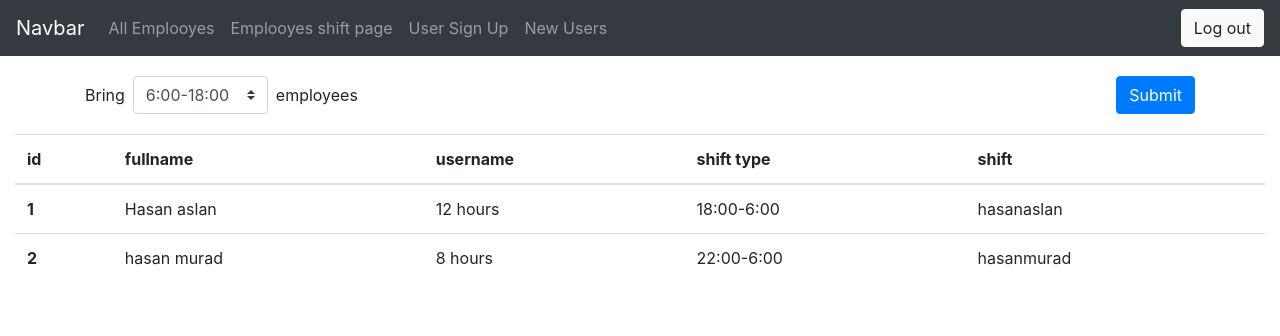
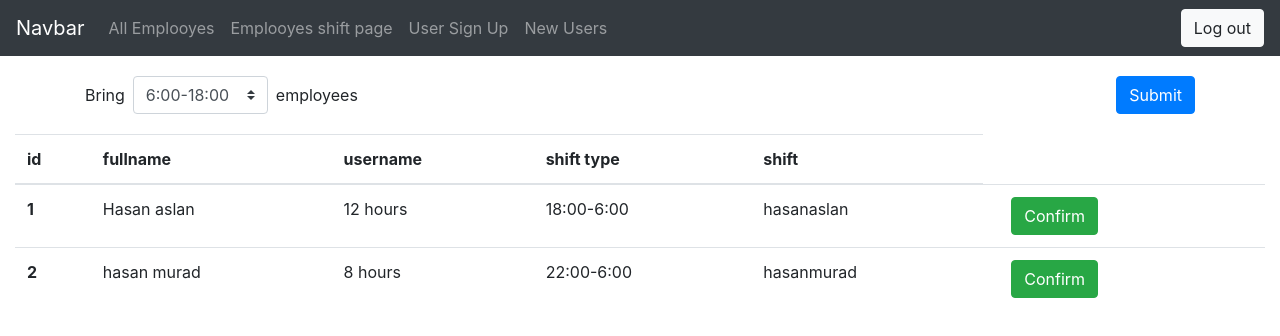
Before and after one commit to bashiroglu/developing-front-employeesmanagerapp, a React (Create React App) app: page /employees-shifts in a window 1280 px wide. Shown: the top 336 px of the page. Built offline with nearby package versions, Linux system fonts and the light colour scheme.

Commit message:
problem temporary solved, but it is not fast and maintainable way for sure

```diff
--- a/package.json
+++ b/package.json
@@ -10,7 +10,8 @@
     "react": "^16.12.0",
     "react-dom": "^16.12.0",
     "react-router-dom": "^5.1.2",
-    "react-scripts": "3.3.0"
+    "react-scripts": "3.3.0",
+    "uuid": "^3.3.3"
   },
   "scripts": {
     "start": "react-scripts start",
--- a/src/components/useritem/UserItem.jsx
+++ b/src/components/useritem/UserItem.jsx
@@ -1,4 +1,5 @@
 import React from 'react';
+import uuid from 'uuid';
 import Button from '../elements/formelements/button/Button';
 
 function UserItem({ employee, confirmation }) {
@@ -15,11 +16,17 @@ function UserItem({ employee, confirmation }) {
           <td key={employee[key]}>{employee[key]}</td>
         )
       )} */}
-      {Object.keys(employee).map(key =>
+      {Object.keys(employee)
+        .concat([`confirm${uuid()}`])
+        .map(key =>
           key === 'id' ? (
             <th key={employee[key]} scope="row">
               {employee.id}
             </th>
+          ) : key.startsWith('confirm') ? (
+            <td key={employee[key]}>
+              <Button classes=" mx-3 btn-success">Confirm</Button>
+            </td>
           ) : (
             <td key={employee[key]}>{employee[key]}</td>
           )
```
Lines whose indentation alone changed are shown as unchanged.
